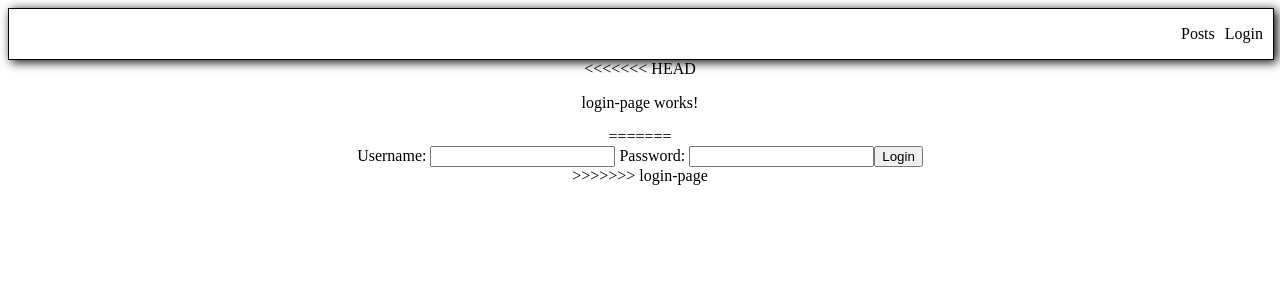
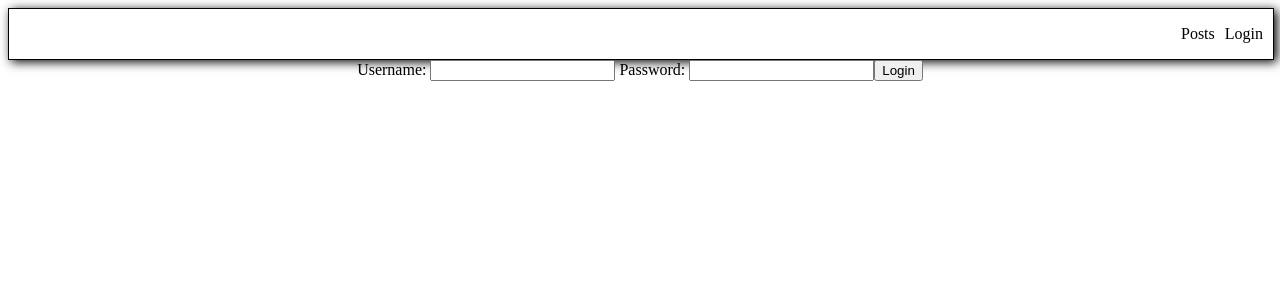
Before and after one commit to vla15/GA-Project-2, an Angular app in the folder ui/: page /login in a window 1280 px wide. Shown: the top 300 px of the page. Built offline with nearby package versions, Linux system fonts and the light colour scheme.

Commit message:
fixing html on login component

```diff
--- a/ui/src/app/login-page/login-page.component.html
+++ b/ui/src/app/login-page/login-page.component.html
@@ -1,8 +1,3 @@
-<<<<<<< HEAD
-<p>
-  login-page works!
-</p>
-=======
 <section class="login-page-container">
   <span>
     {{usernameText}}
@@ -14,4 +9,3 @@
   </span>
   <button (click)="handleLogin()">Login</button>
 </section>
->>>>>>> login-page
```
